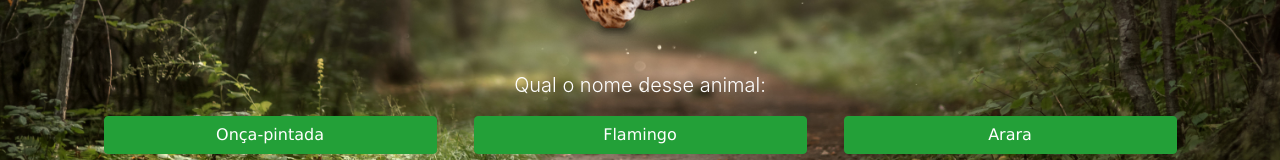
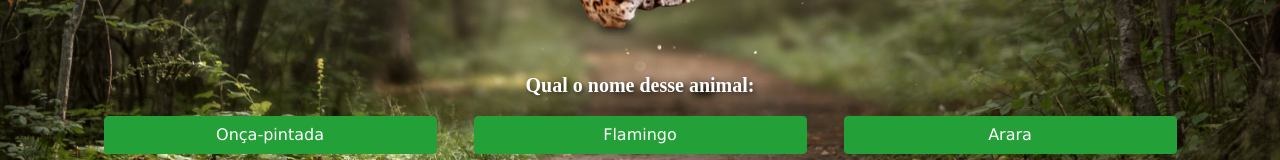
Before and after one commit to Thiagogob/engSoftware-front, a React (Vite) app: page /level1 in a window 1280 px wide. Shown: the part 494-654 px from the top of the page. Built offline with nearby package versions, Linux system fonts and the light colour scheme; a web font is replaced by a local one.

Commit message:
fix botao

```diff
--- a/src/pages/Home/level1.jsx
+++ b/src/pages/Home/level1.jsx
@@ -7,7 +7,7 @@ function Level1() {
             <div className="container">
                 <div className="animal-img d-flex justify-content-center"><img src={"/static/images/oncapintada.png"} alt="" /></div>
                 <div className="d-flex justify-content-center">
-                    <p className="lead">Qual o nome desse animal: </p>
+                    <p className="lead project-text">Qual o nome desse animal: </p>
                 </div>
                 <div className="row d-flex justify-content-center">
                     <button type="button" className="btn btn-primary btn-decoration mx-auto btn-animal btn-decoration">Onça-pintada</button>
--- a/src/pages/Home/level2.css
+++ b/src/pages/Home/level2.css
@@ -9,6 +9,7 @@ body{
 }
 
 .camera-size{
+    position: absolute;
     height: 128px;
     width: 150px;
 }
--- a/src/pages/Home/level2.jsx
+++ b/src/pages/Home/level2.jsx
@@ -1,7 +1,6 @@
 import { useEffect, useState } from "react";
 import "./level2.css"
 import { motion } from "framer-motion"
-import Camera from "../../components/camera/camera";
 
 function Level2() {
     const [mousePosition, setMousePosition] = useState({
@@ -26,7 +25,7 @@ function Level2() {
 
     const variants = {
         default: {
-            x: mousePosition.x - 64,
+            x: mousePosition.x - 150,
             y: mousePosition.y - 64
         }
     }
```
Also changed, not shown: public/static/images/camera.png (added).
